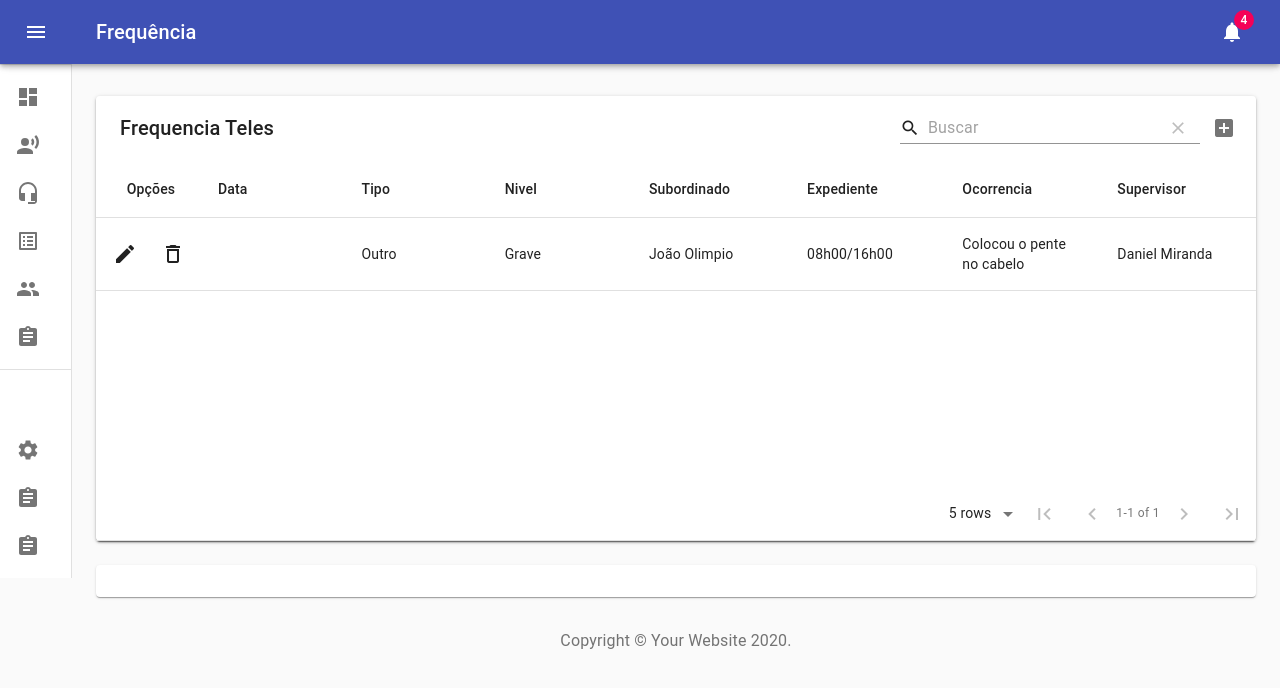
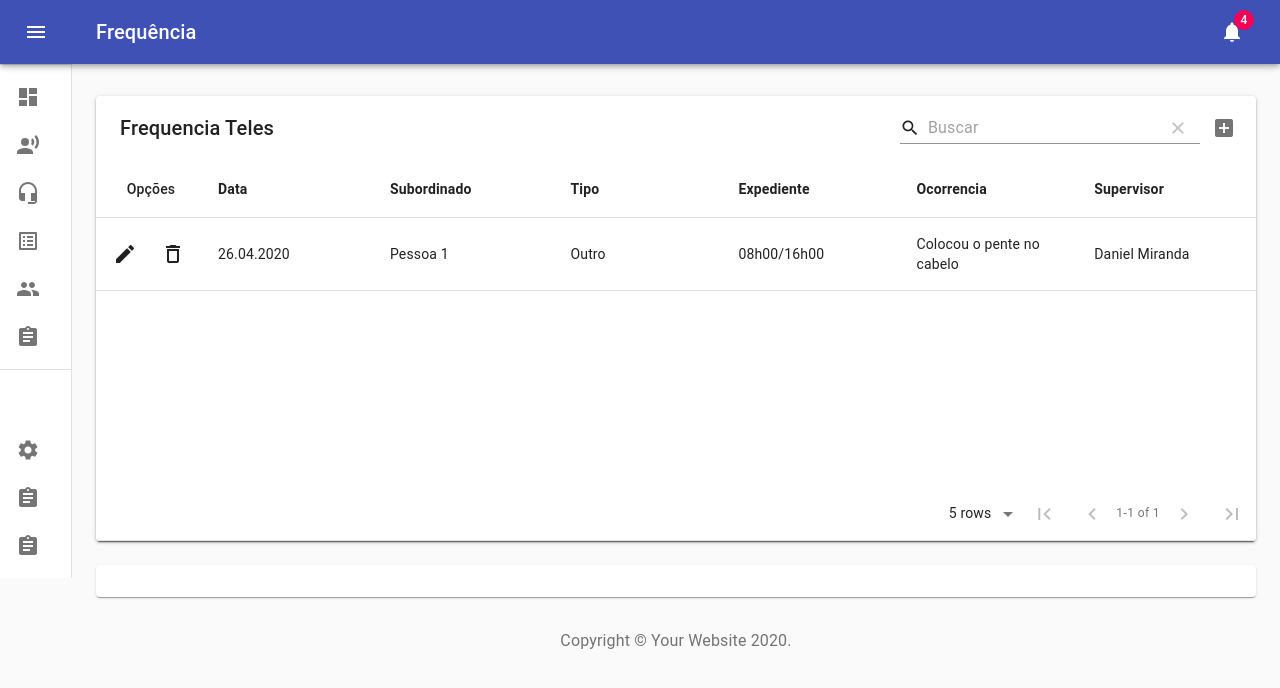
Before and after one commit to DevFigueiredo/AvaliacaoFeedback, a React (Create React App) app in the folder frontend/: page /Frequencia in a window 1280 px wide. Shown: the top 688 px of the page. Built offline with nearby package versions, Linux system fonts and the light colour scheme; the HTML template or start-up script is replaced by a standard one.

Commit message:
Adicionado nova forma de realizar o estilo do frontend com javascript, e criado o CSS do texto do Menu

```diff
--- a/frontend/src/components/ListaMenu/index.js
+++ b/frontend/src/components/ListaMenu/index.js
@@ -11,18 +11,22 @@ import AssignmentIcon from '@material-ui/icons/Assignment';
 import SettingsIcon from '@material-ui/icons/Settings';
 import RecordVoiceOverIcon from '@material-ui/icons/RecordVoiceOver';
 import HeadsetMicIcon from '@material-ui/icons/HeadsetMic';
- import { Link } from 'react-router-dom';
+import { Link } from 'react-router-dom';
+import {Style} from './style';
 
 export const mainListItems = (
+
   <div>
+   <Link to="/Inicio" style={Style.itemMenu} >
     <ListItem button>
       <ListItemIcon>
         <DashboardIcon />
       </ListItemIcon>
       <ListItemText primary="Início" />
     </ListItem>
+    </Link>
 
-    <Link to="/Monitoria" style={{color:'red'}}>
+    <Link to="/Monitoria" style={Style.itemMenu} >
     <ListItem button>
       <ListItemIcon>
         <RecordVoiceOverIcon />
@@ -31,7 +35,7 @@ export const mainListItems = (
     </ListItem>
     </Link>
 
-    <Link to="/Feedbacks">
+    <Link to="/Feedbacks" style={Style.itemMenu}>
     <ListItem button>
       <ListItemIcon>
         <HeadsetMicIcon />
@@ -40,7 +44,7 @@ export const mainListItems = (
     </ListItem>
     </Link>
 
-    <Link to="/Frequencia">
+    <Link to="/Frequencia" style={Style.itemMenu}>
     <ListItem button>
       <ListItemIcon>
         <ListAltIcon />
@@ -49,7 +53,7 @@ export const mainListItems = (
     </ListItem>
     </Link>
 
-    <Link to="/Funcionarios">
+    <Link to="/Funcionarios" style={Style.itemMenu}>
     <ListItem button>
       <ListItemIcon>
         <PeopleIcon />
@@ -58,7 +62,7 @@ export const mainListItems = (
     </ListItem>
     </Link>
 
-    <Link to="/FichaFuncional">
+    <Link to="/FichaFuncional" style={Style.itemMenu}>
     <ListItem button>
       <ListItemIcon>
         <AssignmentIcon />
--- /dev/null
+++ b/frontend/src/components/ListaMenu/style.js
@@ -0,0 +1,7 @@
+export const Style = (
+    {
+    itemMenu: {
+    color: 'black',
+    textDecoration: 'none',
+  },
+});
--- a/frontend/src/global.js
+++ b/frontend/src/global.js
@@ -5,6 +5,7 @@ import { makeStyles } from '@material-ui/core/styles';
     root: {
     display: 'flex',
   },
+
   toolbar: {
     paddingRight: 24, // keep right padding when drawer closed
   },
--- a/frontend/src/pages/Frequencia/index.js
+++ b/frontend/src/pages/Frequencia/index.js
@@ -21,23 +21,29 @@ export default function Frequencia() {
   const [Table, setTable] = React.useState({
     columns: [
       //Colunas da tabela
-      { title: 'Data', field: 'data', type: 'date' },
-      { title: 'Tipo', field: 'tipo' },
-      { title: 'Nivel', field: 'nivel' },
-      { title: 'Subordinado', field: 'subordinado' },
+      { title: 'Data', field: 'data', type: 'date', initialEditValue:'26.04.2020', headerStyle: {fontWeight: 'bold'} },
+
+      { title: 'Subordinado', field: 'subordinado', headerStyle: {fontWeight: 'bold'},
+      lookup: { 1: 'Pessoa 1', 2: 'Pessoa 2', 3: 'Pessoa 3', 4: 'Pessoa 4', 5: 'Pessoa 5', 6: 'Pessoa 6', 7: 'Pessoa 7' },
+      },
+
+      { title: 'Tipo', field: 'tipo', headerStyle: {fontWeight: 'bold'},
+      lookup: { 1: 'Grave', 2: 'Médio', 3:'Leve', 4:'Outro' },
+      },
+
       //Coluna com apenas opções de escolha
-      { title: 'Expediente', field: 'expediente',
+      { title: 'Expediente', field: 'expediente', headerStyle: {fontWeight: 'bold'},
         lookup: { 1: '08h00/16h00', 2: '12h00/20h00' },
       },
-      { title: 'Ocorrencia', field: 'ocorrencia' },
+      { title: 'Ocorrencia', field: 'ocorrencia', headerStyle: {fontWeight: 'bold'} },
       //Coluna com apenas as opções de escolha
-      { title: 'Supervisor', field: 'supervisor',
+      { title: 'Supervisor', field: 'supervisor', headerStyle: {fontWeight: 'bold'},
         lookup: { 1: 'Daniel Miranda', 2: 'Vanessa Paixão' },
       },
     ],
     data: [
       //Dados da Tabela
-      {tipo: 'Outro', nivel: 'Grave', subordinado: 'João Olimpio', expediente: 1,ocorrencia: 'Colocou o pente no cabelo', supervisor: 1 },
+      {data: '26.04.2020', tipo: 4, subordinado: 1, expediente: 1,ocorrencia: 'Colocou o pente no cabelo', supervisor: 1 },
     ],
   });
 
@@ -87,7 +93,7 @@ localization={
                 filterTooltip: 'Filtrar'
               }
         }
-    }}
+  }}
 
    options={{ addRowPosition: 'first'}}
 
```
